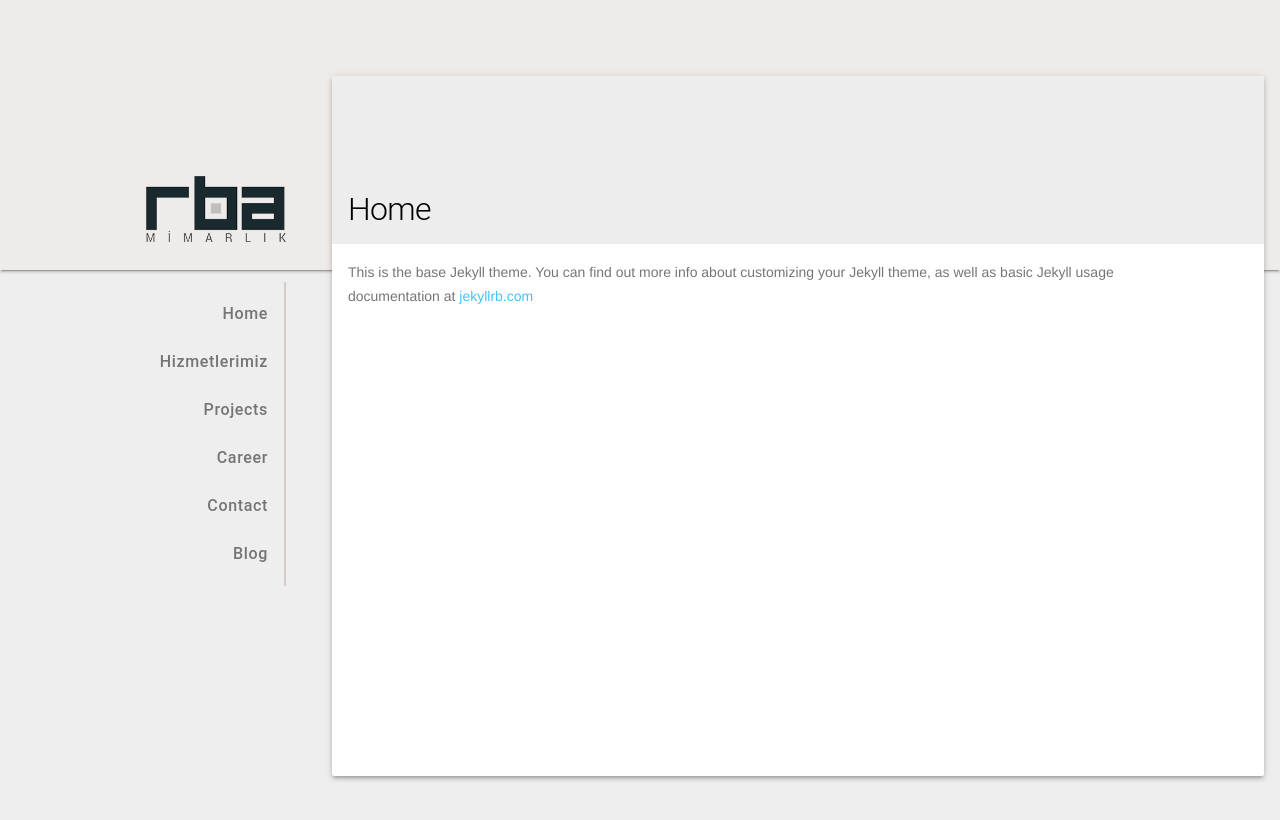
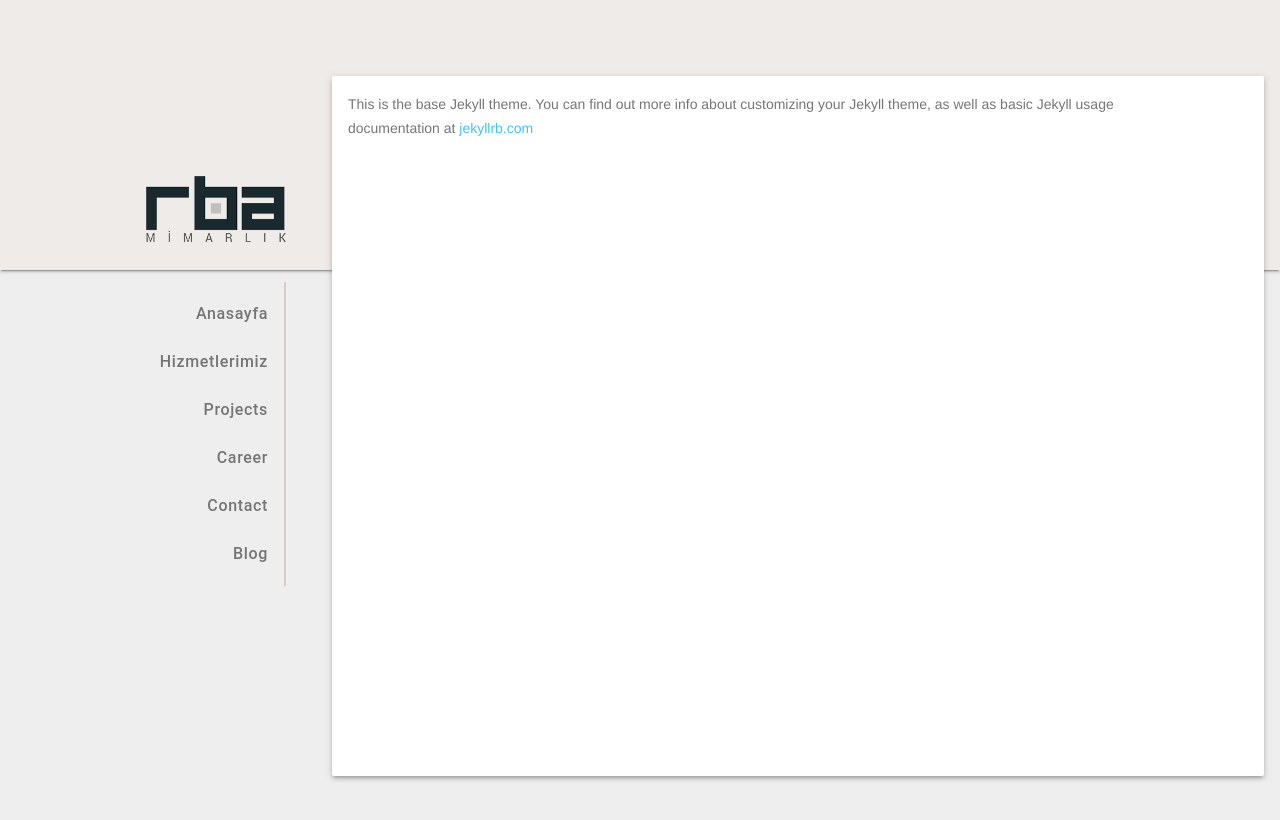
Before and after one commit to rbamimarlik/rbamimarlik.github.io, a Jekyll site: the page built from 1-home.md, in a window 1280 px wide. Shown: the top 820 px of the page. Built offline with Jekyll 4.4.1, drawn with Linux system fonts in a browser that asks for light colours; nearby versions of some CDN libraries.

Commit message:
home layout introduced

```diff
--- a/1-home.md
+++ b/1-home.md
@@ -1,6 +1,6 @@
 ---
-layout: page
-title: Home
+layout: home
+title: Anasayfa
 permalink: /
 ---
 
--- /dev/null
+++ b/_layouts/home.html
@@ -0,0 +1,11 @@
+---
+layout: default
+---
+<section class="page">
+  <div class="mdl-card mdl-shadow--3dp">
+    <div class="mdl-card__supporting-text">
+      {{ content }}
+    </div>
+  </div>
+
+</section>
```
